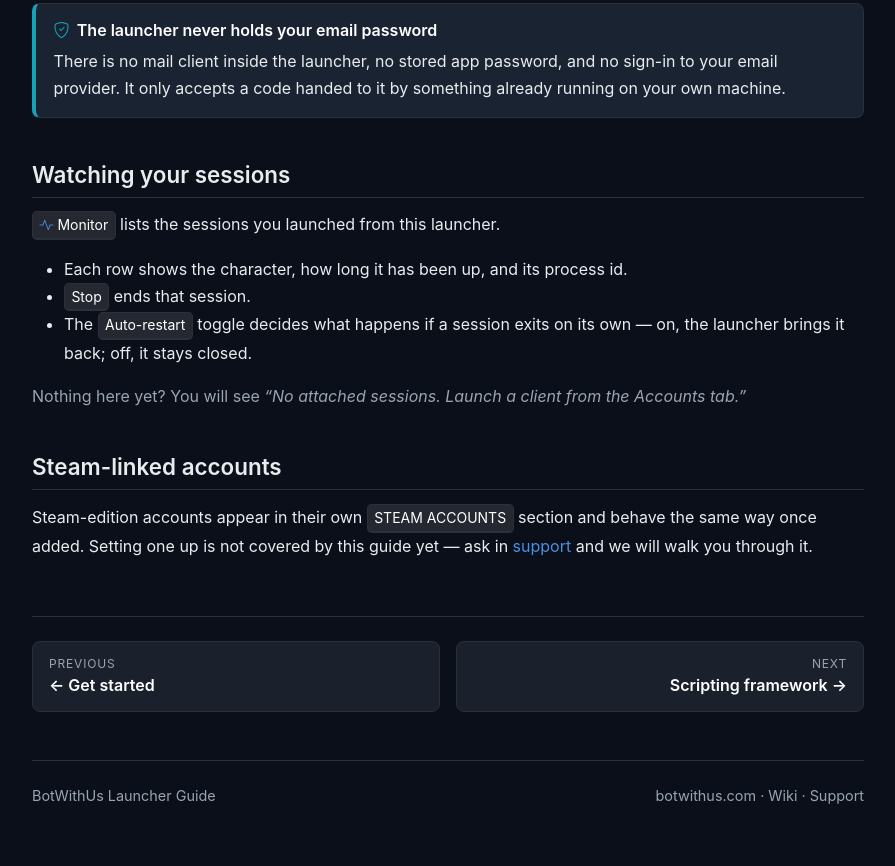
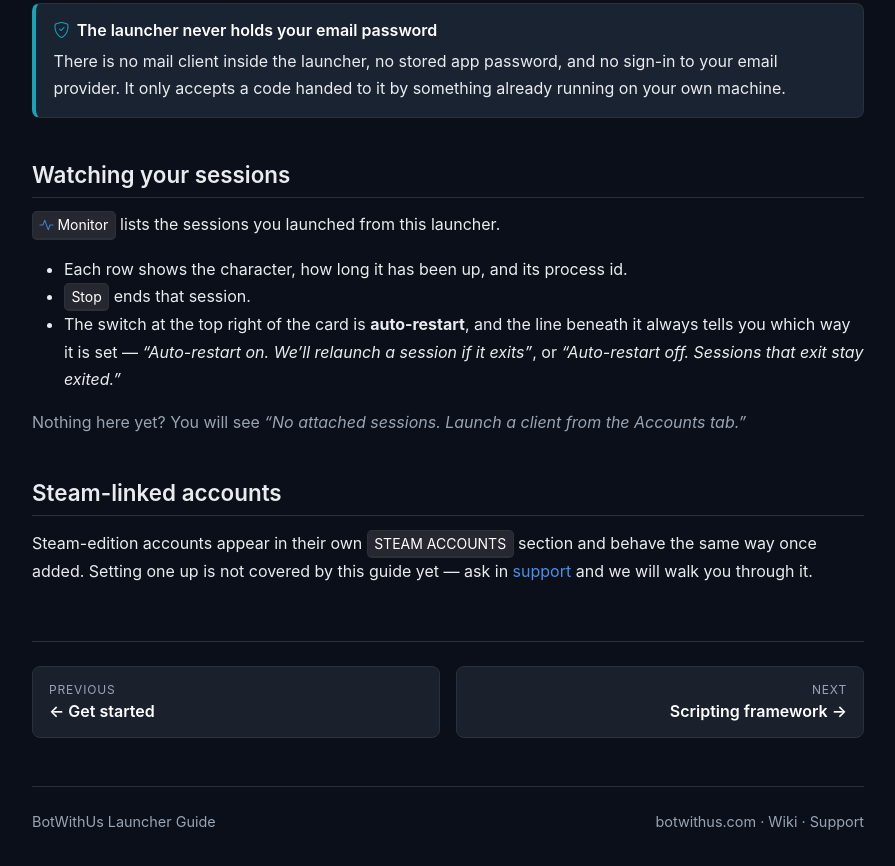
Before and after one commit to BotWithUs/launcher-guide, a plain HTML site: page accounts.html in a window 1280 px wide. Shown: the part 2280-3146 px from the top of the page, without its empty margins (256-1151 px from the left). Drawn offline with nearby package versions, Linux system fonts and the light colour scheme.

Commit message:
Describe the auto-restart switch by where it is, not by a label
It is an unlabelled toggle in the Monitor card header — calling it
"the Auto-restart toggle" sends people hunting for text that is not
on screen. The status line underneath it is the only wording a user
actually sees, so quote that instead.

Co-Authored-By: Claude Opus 5 <noreply@anthropic.com>

```diff
--- a/accounts.html
+++ b/accounts.html
@@ -165,8 +165,10 @@ from this launcher.</p>
 <ul>
   <li>Each row shows the character, how long it has been up, and its process id.</li>
   <li><span class="ui">Stop</span> ends that session.</li>
-  <li>The <span class="ui">Auto-restart</span> toggle decides what happens if a session exits on its
-  own &mdash; on, the launcher brings it back; off, it stays closed.</li>
+  <li>The switch at the top right of the card is <strong>auto-restart</strong>, and the line beneath
+  it always tells you which way it is set &mdash; <em>&ldquo;Auto-restart on. We&rsquo;ll relaunch a
+  session if it exits&rdquo;</em>, or <em>&ldquo;Auto-restart off. Sessions that exit stay
+  exited.&rdquo;</em></li>
 </ul>
 
 <p class="bwu-muted">Nothing here yet? You will see <em>&ldquo;No attached sessions. Launch a client
```
